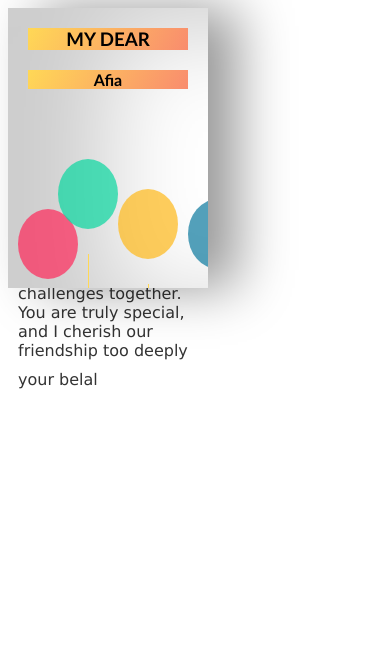
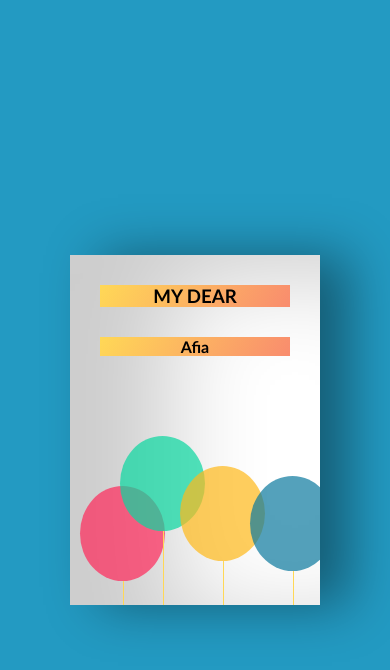
Before and after one commit to coderBelal/wishforyou, a React (Vite) app: page / in a window 390 px wide. Shown: the top 670 px of the page. Built offline with nearby package versions, Linux system fonts and the light colour scheme.

Commit message:
Update index.css

```diff
--- a/src/index.css
+++ b/src/index.css
@@ -1,14 +1,11 @@
 
-You sent
 body {
   display: flex;
   align-items: center;
   justify-content: center;
   height: 100vh;
   background-color: #239ac2;
-  margin: 0;
 }
-
 .birthdayCard {
   position: relative;
   width: 250px;
@@ -18,33 +15,28 @@ body {
   transform: perspective(2500px);
   transition: 1s;
 }
-
 .birthdayCard:hover {
   transform: perspective(2500px) rotate(5deg);
   box-shadow: inset 100px 20px 100px rgba(0, 0, 0, 0.2),
-              0 10px 100px rgba(0, 0, 0, 0.5);
+    0 10px 100px rgba(0, 0, 0, 0.5);
 }
-
 .birthdayCard:hover .cardFront {
   transform: rotateY(-160deg);
 }
-
 .birthdayCard:hover .happy {
   visibility: hidden;
 }
-
 .cardFront {
   position: relative;
   background-color: #fff;
-  width: 100%;
-  height: 100%;
+  width: 250px;
+  height: 350px;
   overflow: hidden;
   transform-origin: left;
   box-shadow: inset 100px 20px 100px rgba(0, 0, 0, 0.2),
-              30px 0 50px rgba(0, 0, 0, 0.4);
+    30px 0 50px rgba(0, 0, 0, 0.4);
   transition: 0.6s;
 }
-
 .happy {
   font-family: "Gill Sans", "Gill Sans MT", Calibri, "Trebuchet MS", sans-serif;
   text-align: center;
@@ -52,30 +44,29 @@ body {
   background-image: linear-gradient(120deg, #ffd856 0%, #f98c6e 100%);
   transition: 0.1s;
 }
-
 .balloons {
   position: absolute;
 }
 
-.balloon-1, .balloon-2, .balloon-3, .balloon-4 {
+.balloon-1,
+.balloon-2,
+.balloon-3,
+.balloon-4 {
   position: absolute;
   width: 85px;
   height: 95px;
   border-radius: 50%;
 }
-
 .balloon-1 {
   background-color: rgba(255, 40, 90, 0.7);
   left: 10px;
   top: 100px;
 }
-
 .balloon-2 {
   background-color: rgba(9, 215, 160, 0.7);
   left: 50px;
   top: 50px;
 }
-
 .balloon-3 {
   background-color: rgba(255, 186, 26, 0.7);
   left: 110px;
@@ -87,8 +78,10 @@ body {
   left: 180px;
   top: 90px;
 }
-
-.balloon-1::before, .balloon-2::before, .balloon-3::before, .balloon-4::before {
+.balloon-1::before,
+.balloon-2::before,
+.balloon-3::before,
+.balloon-4::before {
   content: " ";
   position: absolute;
   width: 1px;
@@ -97,8 +90,10 @@ body {
   top: 95px;
   left: 43px;
 }
-
-.balloon-1::after, .balloon-2::after, .balloon-3::after, .balloon-4::after {
+.balloon-1::after,
+.balloon-2::after,
+.balloon-3::after,
+.balloon-4::after {
   content: "";
   position: absolute;
   border-right: 7px solid transparent;
@@ -108,38 +103,15 @@ body {
 .cardInside {
   position: absolute;
   background-color: #fff;
-  width: 100%;
-  height: 100%;
+  width: 250px;
+  height: 350px;
   z-index: -1;
   left: 0;
   top: 0;
   box-shadow: inset 100px 20px 100px rgba(0, 0, 0, 0.2);
 }
-
 p {
   font-family: Verdana, Geneva, Tahoma, sans-serif;
   margin: 10px;
   color: #333;
 }
-
-/* Media Queries for Responsiveness */
-@media (max-width: 600px) {
-  .birthdayCard {
-    width: 200px;
-    height: 280px;
-  }
-
-  .balloon-1, .balloon-2, .balloon-3, .balloon-4 {
-    width: 60px;
-    height: 70px;
-  }
-
-  .balloon-1::before, .balloon-2::before, .balloon-3::before, .balloon-4::before {
-    height: 120px;
-    left: 30px;
-  }
-
-  .happy {
-    margin: 20px;
-  }
-}
```
